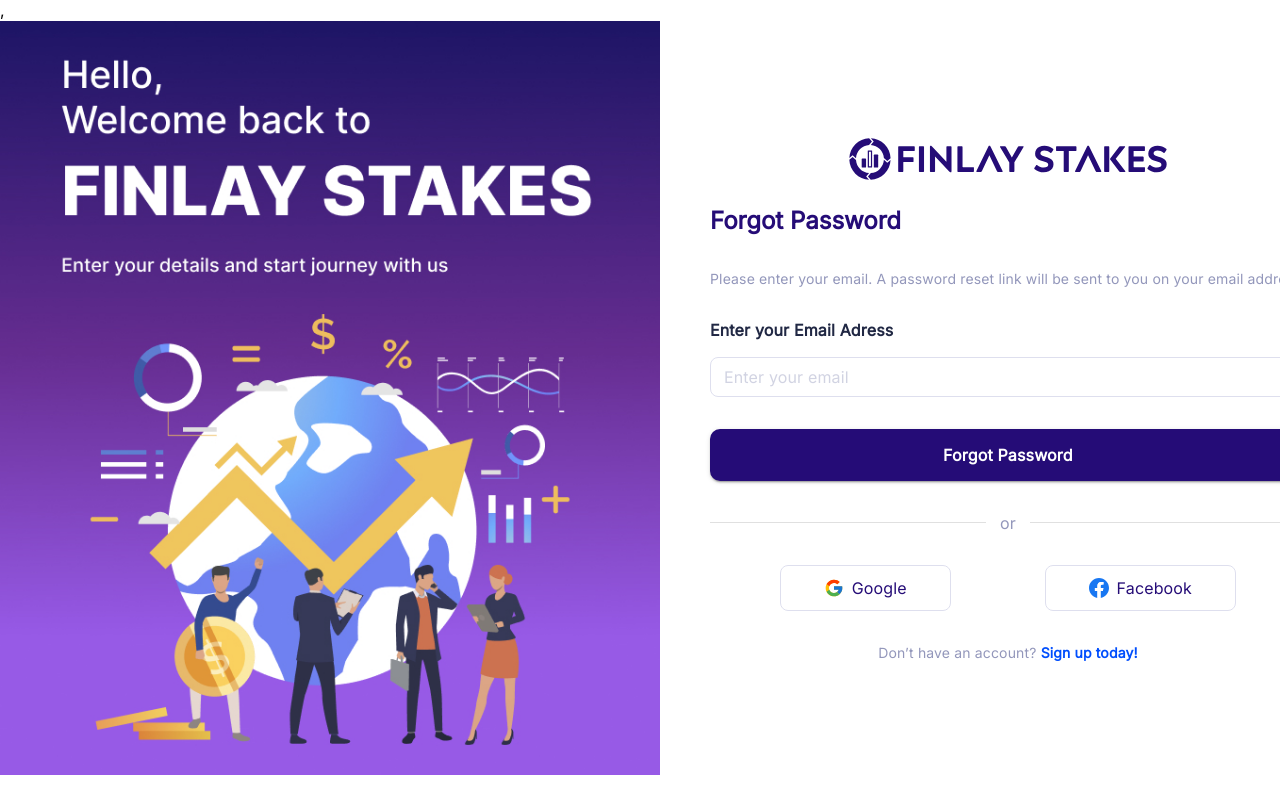
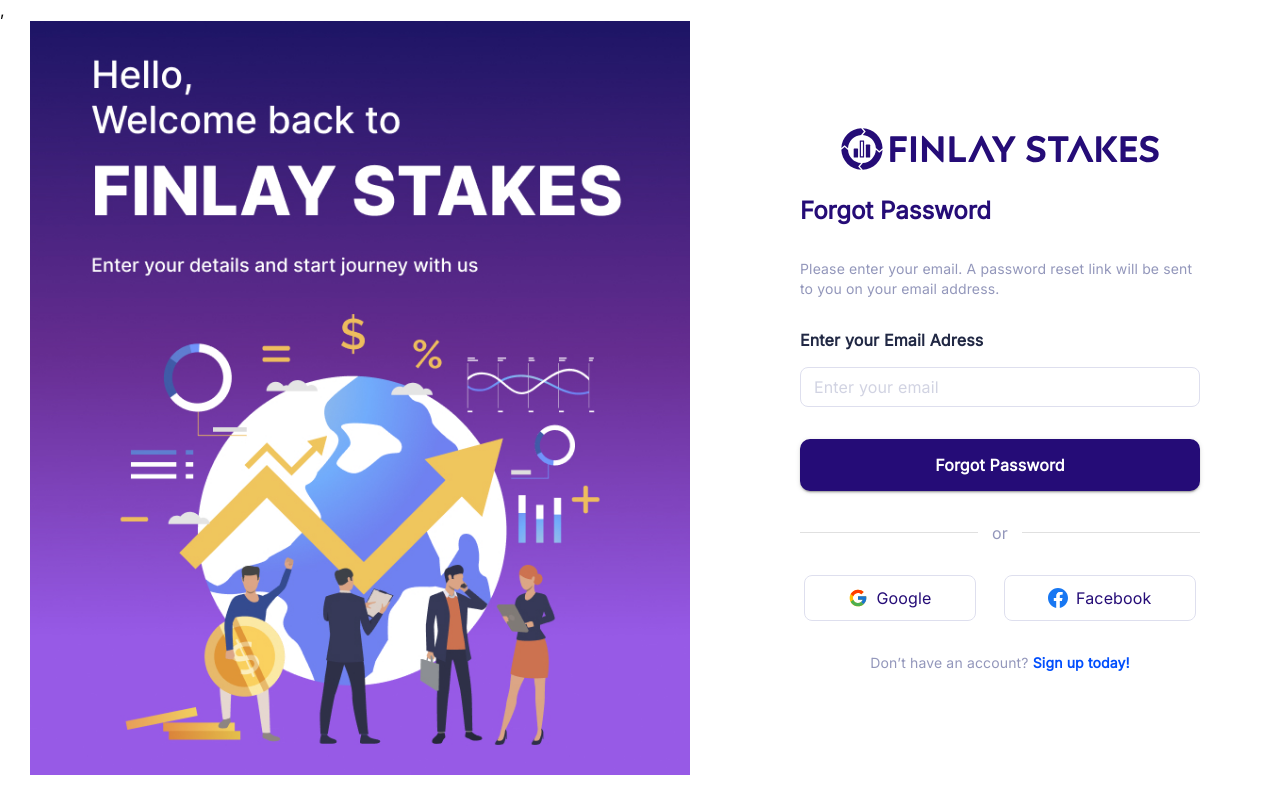
Before and after one commit to Livease-Technology-Solutions-INC/FinlayStakes, a React (Create React App) app: page /login in a window 1280 px wide. Both pictures are taken after a click on the element "Forgot Password?". Built offline with nearby package versions, Linux system fonts and the light colour scheme.

Commit message:
forget password page

```diff
--- a/src/components/LoginPages/ForgotPassword.jsx
+++ b/src/components/LoginPages/ForgotPassword.jsx
@@ -106,6 +106,8 @@
 					fontWeight: 'Regular',
 					marginBottom: '32px',
 					textAlign: 'left',
+					wordWrap: 'break-word',
+					maxWidth: "400px"
 				}}
 			>
 				Please enter your email. A password reset link will be sent to you on
```
